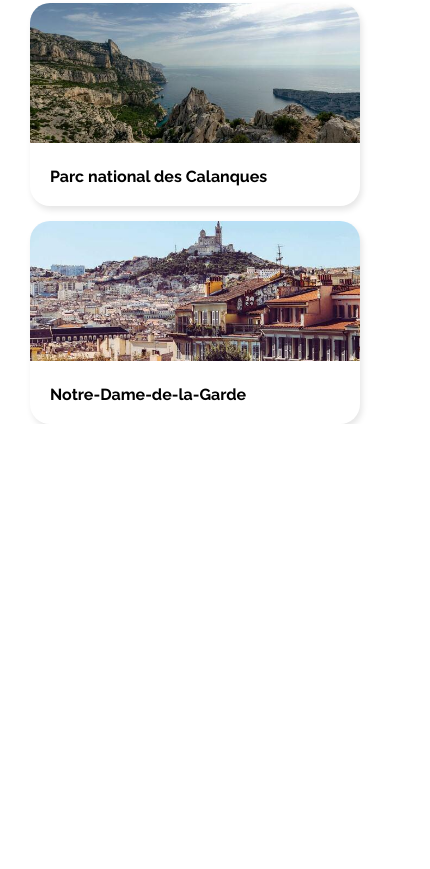
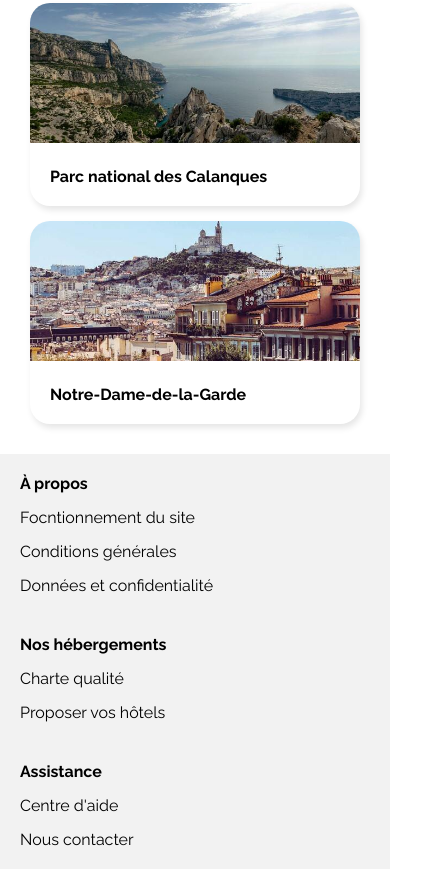
Before and after one commit to Mulsivera/Openclassroom-Booki-2025, a plain HTML site: page index.html in a window 390 px wide. Shown: the part 3500-4369 px from the top of the page, 430 px wide, since content can reach past the window. Before the commit the page ends 3924 px from the top, so only its background shows below. Drawn offline with Linux system fonts and the light colour scheme.

Commit message:
Footer intégré

```diff
--- a/css/style.css
+++ b/css/style.css
@@ -22,6 +22,7 @@ main {
     display: flex;
     flex-direction: column;
     gap: 35px;
+    margin-bottom: 30px;
 }
 
 .main-container {
@@ -351,6 +352,7 @@ header .buttons-container button:hover {
     display: flex;
     flex-direction: column;
     gap: 30px;
+    padding: 30px;
 }
 
 .activities-cards {
@@ -378,6 +380,29 @@ header .buttons-container button:hover {
     border-radius: 0 0 20px 20px;
 }
 
+/* Footer */
+
+footer {
+    background-color: var(--main-bg-color);
+    display: flex;
+}
+
+.footer-column {
+    width: 33%;
+    padding: 20px;
+    display: flex;
+    flex-direction: column;
+    gap: 15px;
+}
+
+.footer-title {
+    font-size: 16px;
+    font-weight: bold;
+}
+
+.footer-text {
+    font-size: 16px;
+}
 
 /* Le code ci-dessous correspond à la version responsive uniquement */
 
@@ -568,4 +593,29 @@ header .buttons-container button:hover {
         object-fit: cover;
         border-radius: 20px 20px 0 0;
     }
+
+    /* Footer */
+
+    footer {
+        background-color: var(--main-bg-color);
+        display: block;
+    }
+
+    .footer-column {
+        width: 100%;
+        padding: 20px;
+        display: flex;
+        flex-direction: column;
+        gap: 15px;
+    }
+
+    .footer-title {
+        font-size: 16px;
+        font-weight: bold;
+    }
+
+    .footer-text {
+        font-size: 16px;
+    }
+
 }
--- a/index.html
+++ b/index.html
@@ -262,7 +262,24 @@
                 </section>
             </div>
         </main>
-        <footer></footer>
+        <footer>
+            <section class="footer-column">
+                <p class="footer-title">À propos</p>
+                <p class="footer-texte">Focntionnement du site</p>
+                <p class="footer-texte">Conditions générales</p>
+                <p class="footer-texte">Données et confidentialité</p>
+            </section>
+            <section class="footer-column">
+                <p class="footer-title">Nos hébergements</p>
+                <p class="footer-texte">Charte qualité</p>
+                <p class="footer-texte">Proposer vos hôtels</p>
+            </section>
+            <section class="footer-column">
+                <p class="footer-title">Assistance</p>
+                <p class="footer-texte">Centre d'aide</p>
+                <p class="footer-texte">Nous contacter</p>
+            </section>
+        </footer>
     </div>
 </body>
 
```
